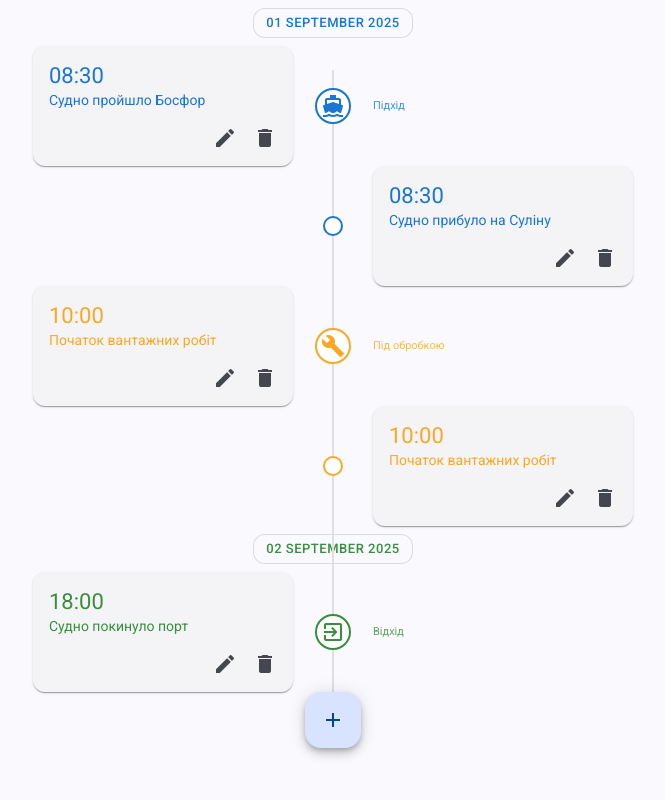
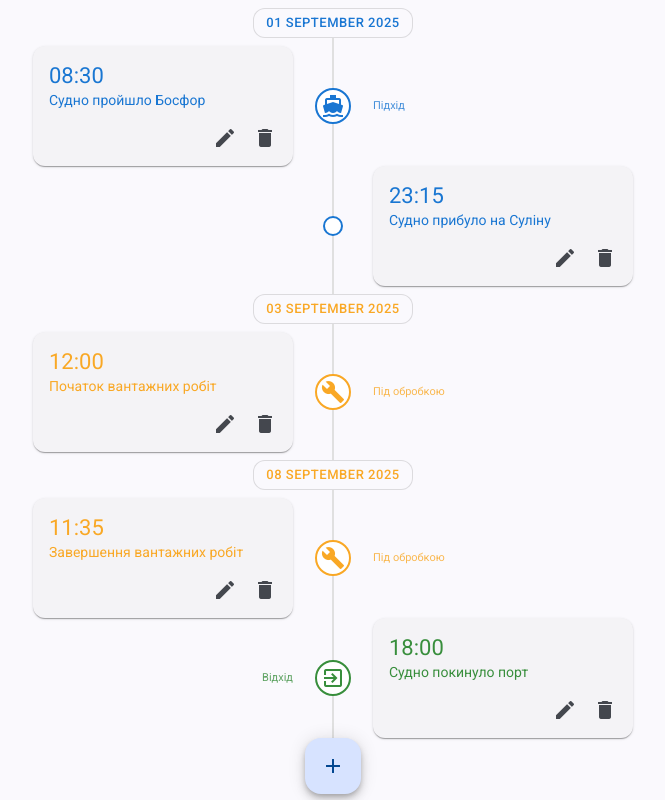
Before and after one commit to vdoichev/my-timeline, an Angular app: page / in a window 1280 px wide. Shown: the whole page, without its empty margins (307-972 px from the left). Built offline with nearby package versions, Linux system fonts and the light colour scheme.

Commit message:
Fix style for date

```diff
--- a/src/app/app.ts
+++ b/src/app/app.ts
@@ -72,25 +72,25 @@ export class App {
     },
     {
       id: '2',
-      actualDateTime: new Date('2025-09-01T08:30'),
+      actualDateTime: new Date('2025-09-01T23:15'),
       description: 'Судно прибуло на Суліну',
       status: 'arrival'
     },
     {
       id: '3',
-      actualDateTime: new Date('2025-09-01T10:00'),
+      actualDateTime: new Date('2025-09-03T12:00'),
       description: 'Початок вантажних робіт',
       status: 'handling'
     },
     {
       id: '4',
-      actualDateTime: new Date('2025-09-01T10:00'),
-      description: 'Початок вантажних робіт',
+      actualDateTime: new Date('2025-09-08T11:35'),
+      description: 'Завершення вантажних робіт',
       status: 'handling'
     },
     {
       id: '5',
-      actualDateTime: new Date('2025-09-02T18:00'),
+      actualDateTime: new Date('2025-09-08T18:00'),
       description: 'Судно покинуло порт',
       status: 'departure'
     }
--- a/src/app/vessel-timeline.component/vessel-timeline.component.css
+++ b/src/app/vessel-timeline.component/vessel-timeline.component.css
@@ -95,6 +95,7 @@
   text-transform: uppercase;
 
   color: var(--date-color);
+  z-index: 3;
 }
 
 .timeline-date .label {
@@ -120,7 +121,7 @@
 .timeline-line {
   position: absolute;
   left: 50%;
-  top: calc(var(--row-min-height, 140px) / 2);
+  top: 30px;
   bottom: 0;
   width: 2px;
   transform: translateX(-50%);
```
